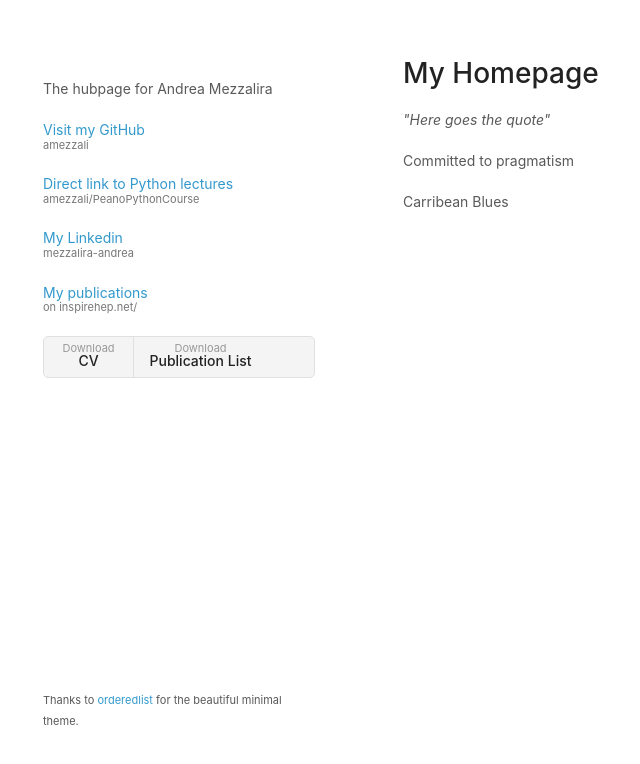
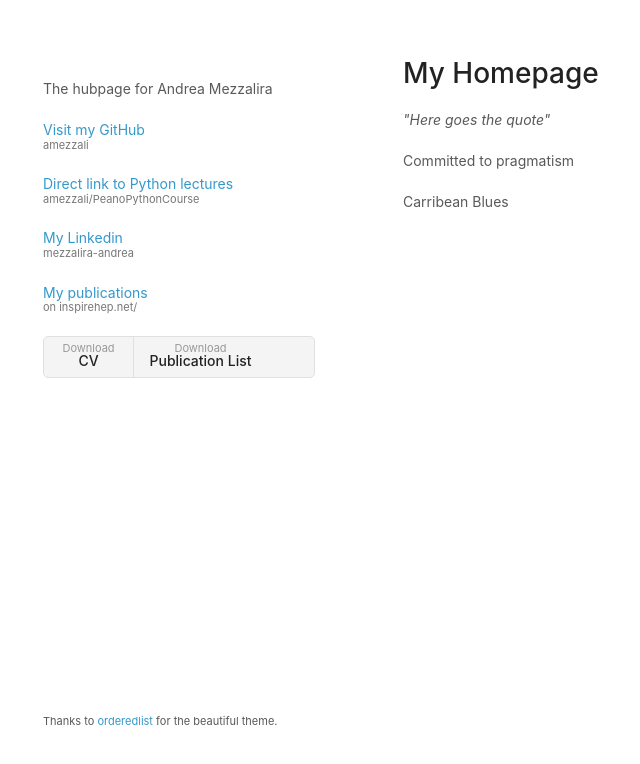
Before and after one commit to amezzali/amezzali.github.io, a plain HTML site: page index.html in a window 1280 px wide. Shown: the whole page, without its empty margins (167-807 px from the left). Drawn offline with Linux system fonts and the light colour scheme.

Commit message:
Update index.html

```diff
--- a/index.html
+++ b/index.html
@@ -38,7 +38,7 @@
 
       </section>
       <footer>
-        <p><small>Thanks to <a href="https://github.com/orderedlist">orderedlist</a> for the beautiful minimal theme.</small></p>
+        <p><small>Thanks to <a href="https://github.com/orderedlist">orderedlist</a> for the beautiful theme.</small></p>
       </footer>
     </div>
     <script src="javascripts/scale.fix.js"></script>
```
